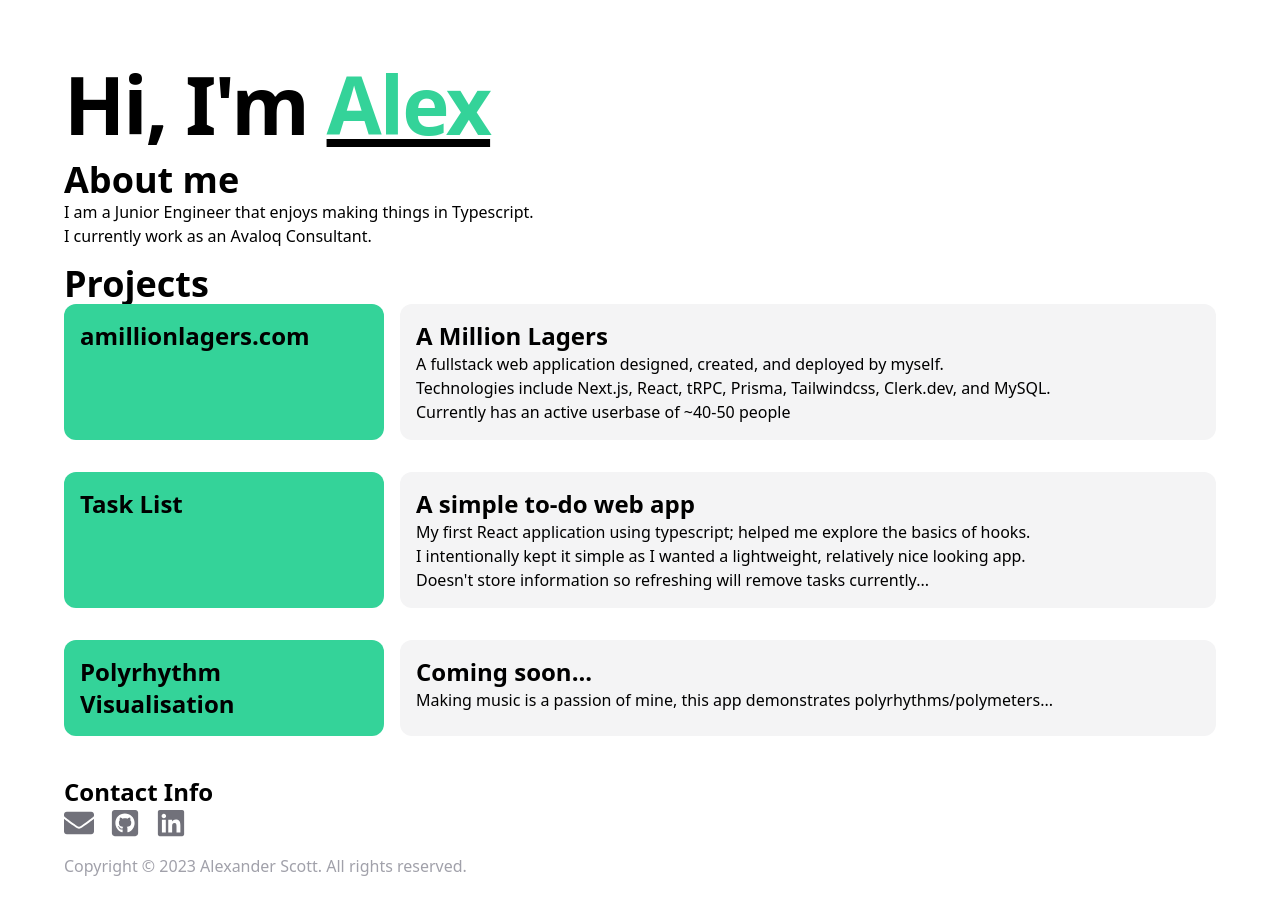
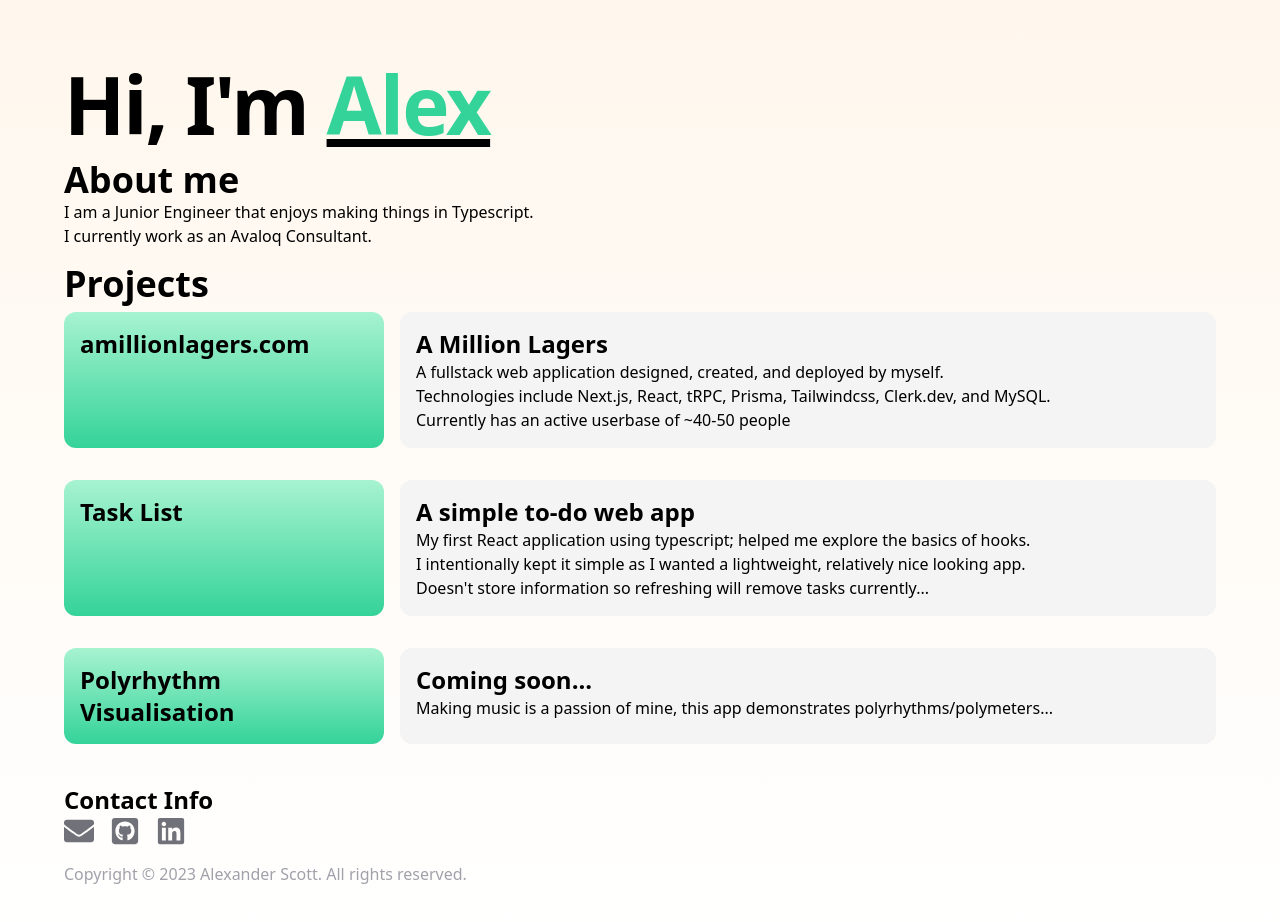
Before and after one commit to p0rches/porches.dev, a Next.js app: page / in a window 1280 px wide. Shown: the top 922 px of the page. Built offline with nearby package versions, Linux system fonts and the light colour scheme.

Commit message:
Minor tweaks

```diff
--- a/src/components/desktopLayout.tsx
+++ b/src/components/desktopLayout.tsx
@@ -5,7 +5,7 @@ export const DesktopLayout = () => {
     <div className="grid grid-cols-1 gap-4 md:gap-8">
       <div className="flex flex-row w-full gap-4">
         <Link
-          className="flex w-full max-w-xs flex-col gap-4 rounded-xl p-4 bg-emerald-400 hover:bg-opacity-40"
+          className="flex w-full max-w-xs flex-col gap-4 rounded-xl p-4 bg-gradient-to-t from-emerald-400 to-emerald-200 hover:bg-opacity-40"
           href="https://amillionlagers.com"
         >
           <h3 className="text-2xl font-bold">amillionlagers.com</h3>
@@ -20,7 +20,7 @@ export const DesktopLayout = () => {
       <div>
         <div className="flex flex-row w-full gap-4">
           <Link
-            className="flex w-full max-w-xs flex-col gap-4 rounded-xl p-4 bg-emerald-400 hover:bg-opacity-40"
+            className="flex w-full max-w-xs flex-col gap-4 rounded-xl p-4 bg-gradient-to-t from-emerald-400 to-emerald-200 hover:bg-opacity-40"
             href="https://tasklist-personal.vercel.app/"
             target="_blank"
           >
@@ -37,8 +37,8 @@ export const DesktopLayout = () => {
       <div>
         <div className="flex flex-row w-full gap-4">
           <Link
-            className="flex w-full max-w-xs flex-col gap-4 rounded-xl p-4 bg-emerald-400 hover:bg-opacity-40"
-            href="https://create.t3.gg/en/introduction"
+            className="flex w-full max-w-xs flex-col gap-4 rounded-xl p-4 bg-gradient-to-t from-emerald-400 to-emerald-200 hover:bg-opacity-40"
+            href="/"
             target="_blank"
           >
             <h3 className="text-2xl font-bold">Polyrhythm Visualisation</h3>
--- a/src/components/mobileLayout.tsx
+++ b/src/components/mobileLayout.tsx
@@ -8,7 +8,7 @@ export const MobileLayout = () => {
           className="flex w-full flex-col gap-4 rounded-xl p-4 bg-gradient-to-t from-emerald-400 to-emerald-200 hover:bg-opacity-40"
           href="https://amillionlagers.com"
         >
-          <h3 className="text-2xl font-bold">amillionlagers.com</h3>
+          <h3 className="text-2xl font-bold">A Million Lagers</h3>
           <p>A fullstack web application designed, created, and deployed by myself.</p>
         </Link>
       </div>
@@ -28,7 +28,7 @@ export const MobileLayout = () => {
         <div className="flex flex-row w-full gap-4">
           <Link
             className="flex w-full flex-col gap-4 rounded-xl p-4 bg-gradient-to-t from-emerald-400 to-emerald-200 hover:bg-opacity-40"
-            href="https://create.t3.gg/en/introduction"
+            href=""
             target="_blank"
           >
             <h3 className="text-2xl font-bold">Polyrhythm Visualisation</h3>
--- a/src/pages/index.tsx
+++ b/src/pages/index.tsx
@@ -13,7 +13,7 @@ export default function Home() {
         <title>porches.dev</title>
         <link rel="icon" href="/favicon.ico" />
       </Head>
-      <main className="flex min-h-screen flex-col bg-white text-black">
+      <main className="flex min-h-screen flex-col bg-gradient-to-b from-orange-50 to-white bg-opacity-30 text-black">
         <div className="container flex flex-col gap-4 p-8 sm:p-16">
           <h1 className="text-5xl font-extrabold tracking-tight sm:text-[5rem]">
             {'Hi, I\'m '}<span className="text-emerald-400 underline decoration-black">{'Alex'}</span>
@@ -26,7 +26,7 @@ export default function Home() {
             <p>{'I currently work as an Avaloq Consultant.'}</p>
           </div>
           <div>
-            <h2 className="text-2xl sm:text-4xl font-extrabold">
+            <h2 className="text-2xl sm:text-4xl font-extrabold pb-2">
               Projects
             </h2>
             {isDesktop && <DesktopLayout />}
```
